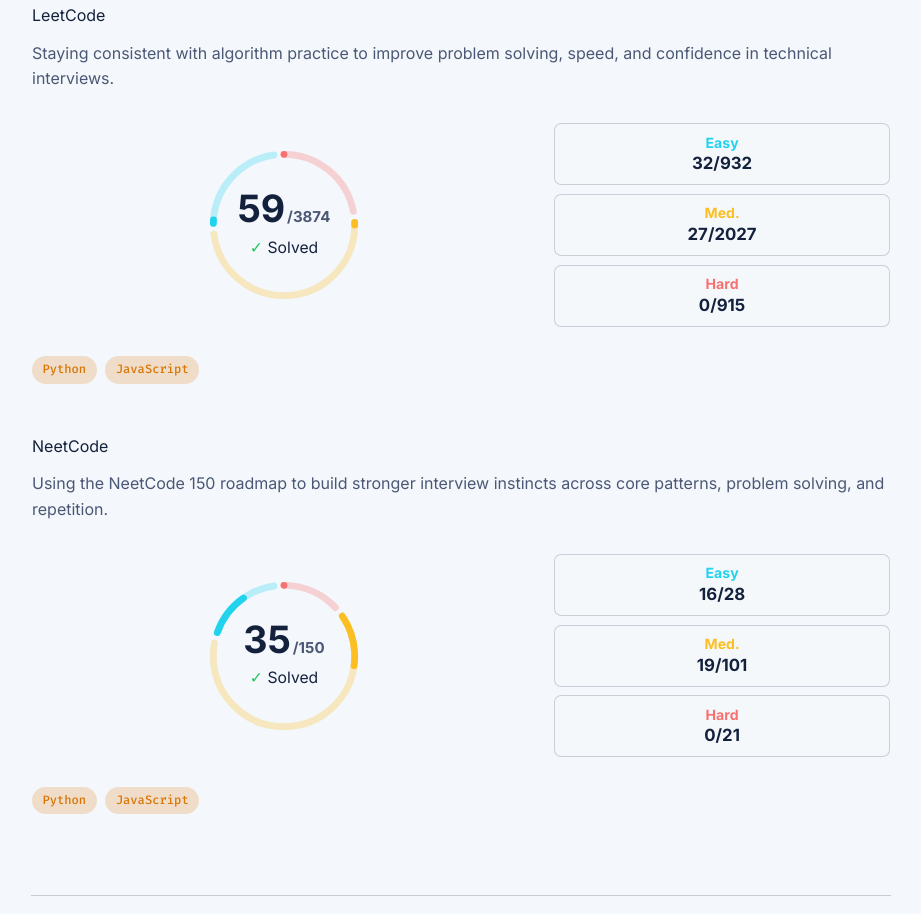
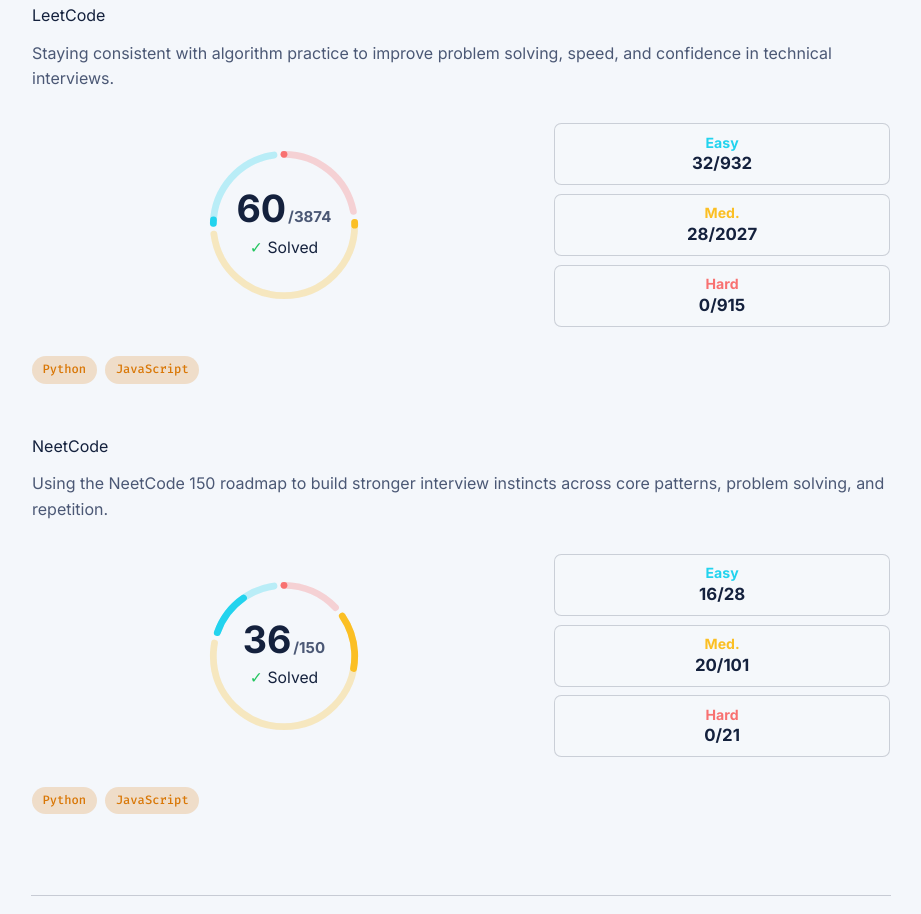
Before and after one commit to kurtluu/portfolio, a React (Vite) app in the folder react-ts-site/: page / in a window 1280 px wide. Shown: the part 3160-4074 px from the top of the page, without its empty margins (179-1100 px from the left). Built offline with nearby package versions, Linux system fonts and the light colour scheme.

Commit message:
Update coding progress counts

```diff
--- a/react-ts-site/src/App.tsx
+++ b/react-ts-site/src/App.tsx
@@ -142,11 +142,11 @@ const courses: Course[] = [
     description: "Staying consistent with algorithm practice to improve problem solving, speed, and confidence in technical interviews.",
     tags: ["Python", "JavaScript"],
     leetcodeStats: {
-      solvedCount: 59,
+      solvedCount: 60,
       totalCount: 3874,
       solved: [
         { label: "Hard", shortLabel: "Hard", count: 0, total: 915, colorClassName: "leetcode-hard" },
-        { label: "Medium", shortLabel: "Med.", count: 27, total: 2027, colorClassName: "leetcode-medium" },
+        { label: "Medium", shortLabel: "Med.", count: 28, total: 2027, colorClassName: "leetcode-medium" },
         { label: "Easy", shortLabel: "Easy", count: 32, total: 932, colorClassName: "leetcode-easy" },
       ],
     },
@@ -158,11 +158,11 @@ const courses: Course[] = [
     description: "Using the NeetCode 150 roadmap to build stronger interview instincts across core patterns, problem solving, and repetition.",
     tags: ["Python", "JavaScript"],
     leetcodeStats: {
-      solvedCount: 35,
+      solvedCount: 36,
       totalCount: 150,
       solved: [
         { label: "Hard", shortLabel: "Hard", count: 0, total: 21, colorClassName: "leetcode-hard" },
-        { label: "Medium", shortLabel: "Med.", count: 19, total: 101, colorClassName: "leetcode-medium" },
+        { label: "Medium", shortLabel: "Med.", count: 20, total: 101, colorClassName: "leetcode-medium" },
         { label: "Easy", shortLabel: "Easy", count: 16, total: 28, colorClassName: "leetcode-easy" },
       ],
     },
```
